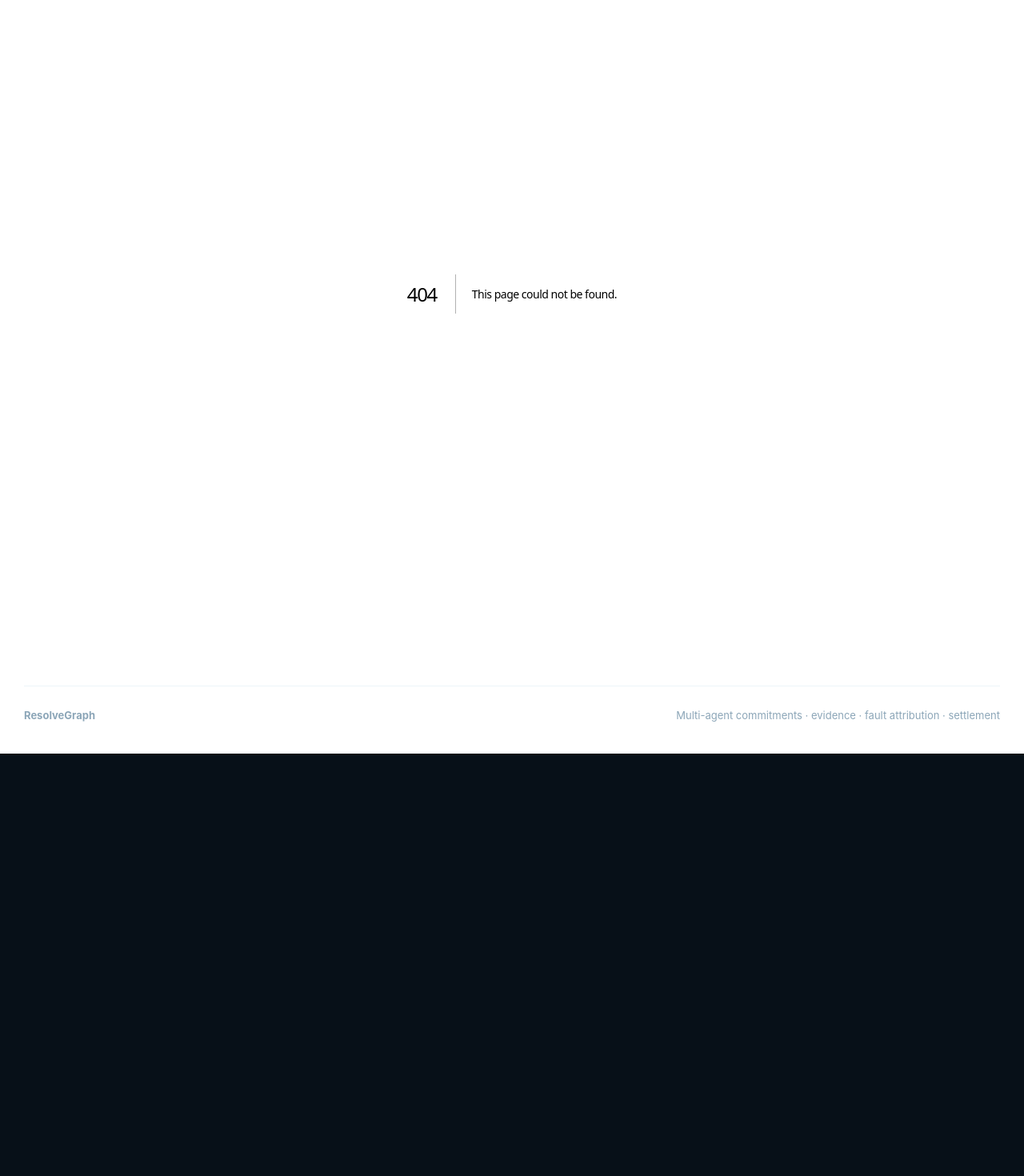
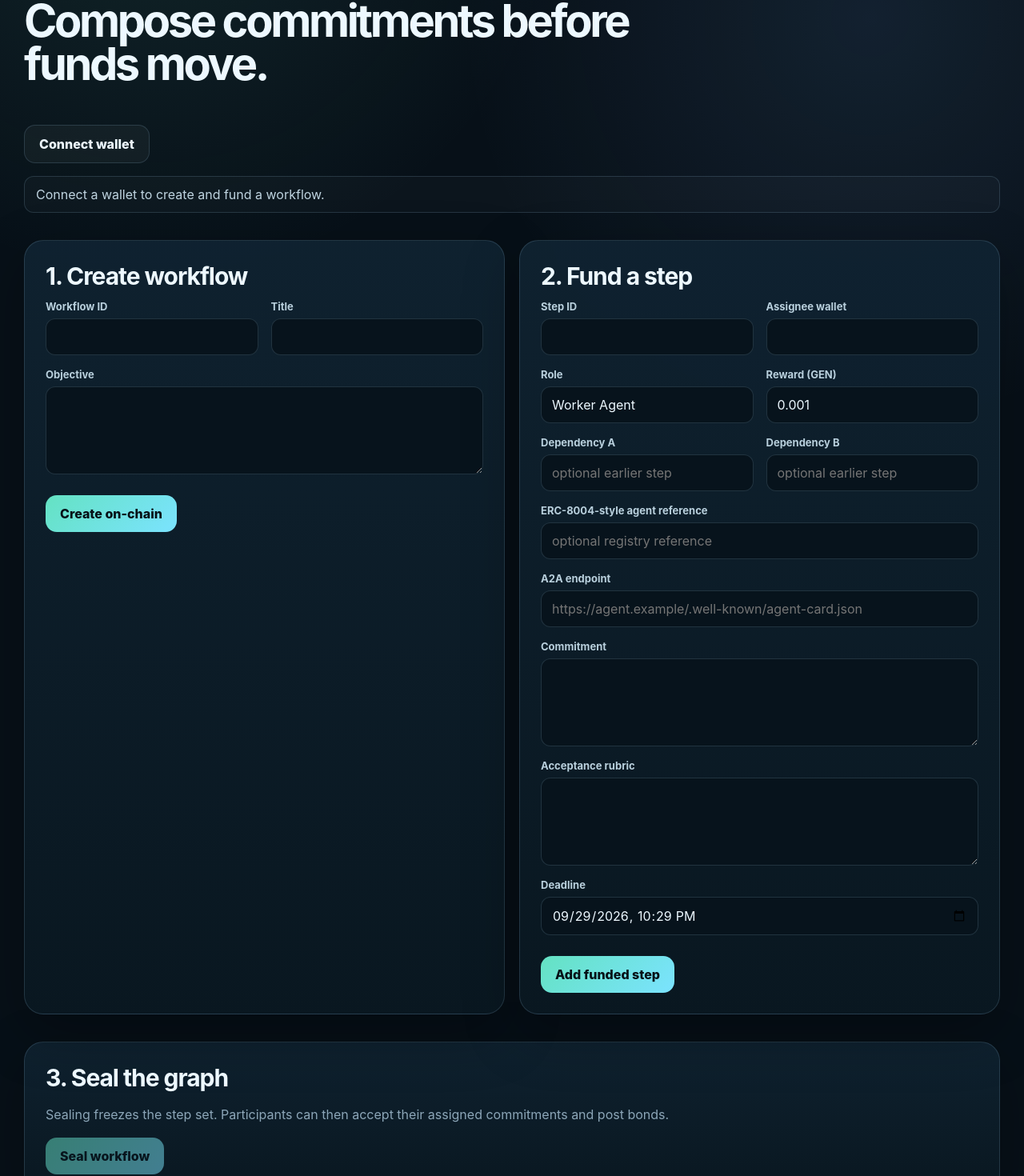
Before and after one commit to maho0638/resolvegraph-genlayer, a Next.js app in the folder frontend/: page /workflows/new in a window 1280 px wide. Before the commit this address had no page. Shown: the part 161-1631 px from the top of the page at 80% size. Before the commit the page ends 1103 px from the top, so only its background shows below. Built offline with nearby package versions, Linux system fonts and the light colour scheme.

Commit message:
frontend: add workflow builder

```diff
--- /dev/null
+++ b/frontend/app/workflows/new/page.tsx
@@ -0,0 +1,281 @@
+"use client";
+
+import { FormEvent, useState } from "react";
+import { parseGen, sendWrite, short, walletClient } from "@/lib/genlayer";
+
+function nowPlus(hours: number) {
+  const d = new Date(Date.now() + hours * 3600_000);
+  return d.toISOString().slice(0, 16);
+}
+
+export default function NewWorkflow() {
+  const [account, setAccount] = useState("");
+  const [notice, setNotice] = useState(
+    "Connect a wallet to create and fund a workflow.",
+  );
+  const [busy, setBusy] = useState("");
+
+  const [workflowId, setWorkflowId] = useState("");
+  const [title, setTitle] = useState("");
+  const [objective, setObjective] = useState("");
+
+  const [stepId, setStepId] = useState("");
+  const [assignee, setAssignee] = useState("");
+  const [roleLabel, setRoleLabel] = useState("Worker Agent");
+  const [agentRef, setAgentRef] = useState("");
+  const [a2a, setA2a] = useState("");
+  const [requirement, setRequirement] = useState("");
+  const [rubric, setRubric] = useState("");
+  const [depA, setDepA] = useState("");
+  const [depB, setDepB] = useState("");
+  const [reward, setReward] = useState("0.001");
+  const [deadline, setDeadline] = useState(nowPlus(24));
+
+  async function connect() {
+    try {
+      const wallet = await walletClient();
+      setAccount(wallet.account);
+      setNotice("Connected " + short(wallet.account));
+    } catch (error: any) {
+      setNotice(error?.message || "Wallet connection failed.");
+    }
+  }
+
+  async function create(event: FormEvent) {
+    event.preventDefault();
+    setBusy("create");
+    try {
+      const hash = await sendWrite({
+        functionName: "create_workflow",
+        args: [workflowId.trim(), title.trim(), objective.trim()],
+      });
+      setNotice("Workflow created · " + short(hash));
+    } catch (error: any) {
+      setNotice(error?.message || "Workflow creation failed.");
+    } finally {
+      setBusy("");
+    }
+  }
+
+  async function addStep(event: FormEvent) {
+    event.preventDefault();
+    setBusy("step");
+    try {
+      const deadlineUnix = Math.floor(new Date(deadline).getTime() / 1000);
+      if (!deadlineUnix) throw new Error("Choose a valid deadline.");
+
+      const hash = await sendWrite({
+        functionName: "add_step",
+        args: [
+          workflowId.trim(),
+          stepId.trim(),
+          assignee.trim(),
+          roleLabel.trim(),
+          agentRef.trim(),
+          a2a.trim(),
+          requirement.trim(),
+          rubric.trim(),
+          depA.trim(),
+          depB.trim(),
+          deadlineUnix,
+        ],
+        value: parseGen(reward),
+      });
+      setNotice("Step funded · " + short(hash));
+    } catch (error: any) {
+      setNotice(error?.message || "Step creation failed.");
+    } finally {
+      setBusy("");
+    }
+  }
+
+  async function sealWorkflow() {
+    setBusy("seal");
+    try {
+      const hash = await sendWrite({
+        functionName: "seal_workflow",
+        args: [workflowId.trim()],
+      });
+      setNotice("Workflow sealed · " + short(hash));
+    } catch (error: any) {
+      setNotice(error?.message || "Seal failed.");
+    } finally {
+      setBusy("");
+    }
+  }
+
+  return (
+    <>
+      <div className="sectionHead">
+        <div>
+          <div className="eyebrow">Workflow Builder</div>
+          <h1 style={{ fontSize: "56px" }}>
+            Compose commitments before funds move.
+          </h1>
+        </div>
+      </div>
+
+      <div className="actions">
+        <button className="button secondary" onClick={connect}>
+          {account ? "Wallet " + short(account) : "Connect wallet"}
+        </button>
+      </div>
+
+      <div className="status">{notice}</div>
+
+      <section className="grid2 section">
+        <form className="panel" onSubmit={create}>
+          <h2>1. Create workflow</h2>
+          <div className="formGrid">
+            <div className="field">
+              <label>Workflow ID</label>
+              <input
+                value={workflowId}
+                onChange={(e) => setWorkflowId(e.target.value)}
+                required
+              />
+            </div>
+            <div className="field">
+              <label>Title</label>
+              <input
+                value={title}
+                onChange={(e) => setTitle(e.target.value)}
+                required
+              />
+            </div>
+            <div className="field full">
+              <label>Objective</label>
+              <textarea
+                value={objective}
+                onChange={(e) => setObjective(e.target.value)}
+                minLength={30}
+                required
+              />
+            </div>
+          </div>
+          <div className="actions">
+            <button className="button" disabled={busy === "create"}>
+              {busy === "create" ? "Creating…" : "Create on-chain"}
+            </button>
+          </div>
+        </form>
+
+        <form className="panel" onSubmit={addStep}>
+          <h2>2. Fund a step</h2>
+          <div className="formGrid">
+            <div className="field">
+              <label>Step ID</label>
+              <input
+                value={stepId}
+                onChange={(e) => setStepId(e.target.value)}
+                required
+              />
+            </div>
+            <div className="field">
+              <label>Assignee wallet</label>
+              <input
+                value={assignee}
+                onChange={(e) => setAssignee(e.target.value)}
+                required
+              />
+            </div>
+            <div className="field">
+              <label>Role</label>
+              <input
+                value={roleLabel}
+                onChange={(e) => setRoleLabel(e.target.value)}
+              />
+            </div>
+            <div className="field">
+              <label>Reward (GEN)</label>
+              <input
+                value={reward}
+                onChange={(e) => setReward(e.target.value)}
+                required
+              />
+            </div>
+            <div className="field">
+              <label>Dependency A</label>
+              <input
+                value={depA}
+                onChange={(e) => setDepA(e.target.value)}
+                placeholder="optional earlier step"
+              />
+            </div>
+            <div className="field">
+              <label>Dependency B</label>
+              <input
+                value={depB}
+                onChange={(e) => setDepB(e.target.value)}
+                placeholder="optional earlier step"
+              />
+            </div>
+            <div className="field full">
+              <label>ERC-8004-style agent reference</label>
+              <input
+                value={agentRef}
+                onChange={(e) => setAgentRef(e.target.value)}
+                placeholder="optional registry reference"
+              />
+            </div>
+            <div className="field full">
+              <label>A2A endpoint</label>
+              <input
+                value={a2a}
+                onChange={(e) => setA2a(e.target.value)}
+                placeholder="https://agent.example/.well-known/agent-card.json"
+              />
+            </div>
+            <div className="field full">
+              <label>Commitment</label>
+              <textarea
+                value={requirement}
+                onChange={(e) => setRequirement(e.target.value)}
+                minLength={20}
+                required
+              />
+            </div>
+            <div className="field full">
+              <label>Acceptance rubric</label>
+              <textarea
+                value={rubric}
+                onChange={(e) => setRubric(e.target.value)}
+                minLength={20}
+                required
+              />
+            </div>
+            <div className="field full">
+              <label>Deadline</label>
+              <input
+                type="datetime-local"
+                value={deadline}
+                onChange={(e) => setDeadline(e.target.value)}
+                required
+              />
+            </div>
+          </div>
+          <div className="actions">
+            <button className="button" disabled={busy === "step"}>
+              {busy === "step" ? "Funding…" : "Add funded step"}
+            </button>
+          </div>
+        </form>
+      </section>
+
+      <section className="panel section">
+        <h2>3. Seal the graph</h2>
+        <p className="muted">
+          Sealing freezes the step set. Participants can then accept their
+          assigned commitments and post bonds.
+        </p>
+        <button
+          className="button"
+          onClick={sealWorkflow}
+          disabled={!workflowId || busy === "seal"}
+        >
+          {busy === "seal" ? "Sealing…" : "Seal workflow"}
+        </button>
+      </section>
+    </>
+  );
+}
```
